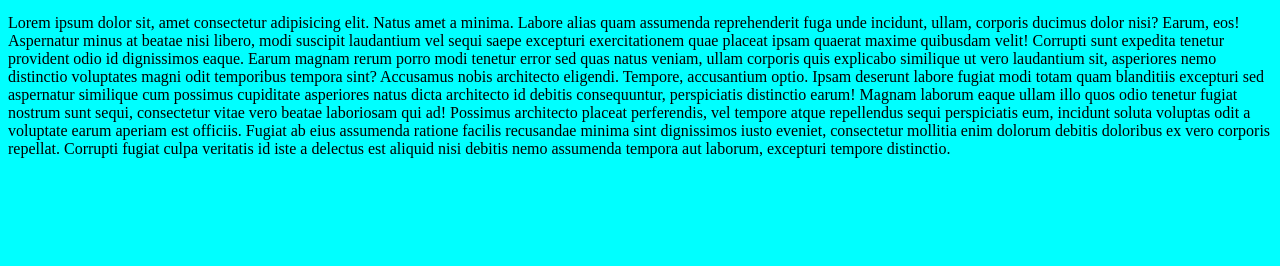
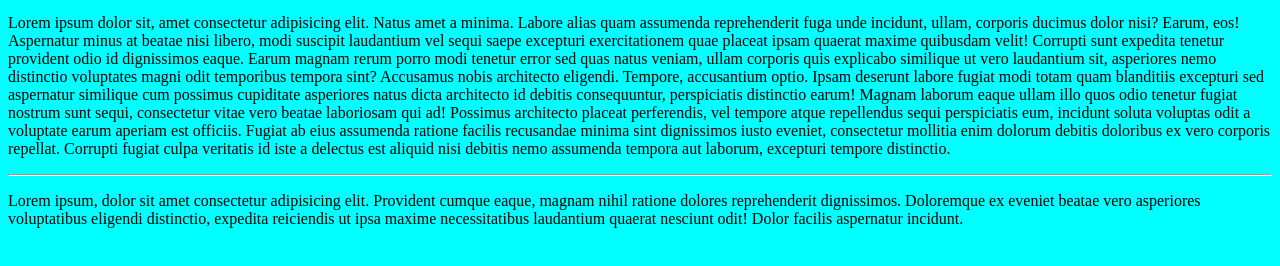
Before and after one commit to Astefan89/My_App, a plain HTML site: page index.html in a window 1280 px wide. Shown: the part 118-384 px from the top of the page. Drawn offline with Linux system fonts and the light colour scheme.

Commit message:
added links and p

```diff
--- a/index.html
+++ b/index.html
@@ -17,6 +17,8 @@
     <p>
         Lorem ipsum dolor sit, amet consectetur adipisicing elit. Natus amet a minima. Labore alias quam assumenda reprehenderit fuga unde incidunt, ullam, corporis ducimus dolor nisi? Earum, eos! Aspernatur minus at beatae nisi libero, modi suscipit laudantium vel sequi saepe excepturi exercitationem quae placeat ipsam quaerat maxime quibusdam velit! Corrupti sunt expedita tenetur provident odio id dignissimos eaque. Earum magnam rerum porro modi tenetur error sed quas natus veniam, ullam corporis quis explicabo similique ut vero laudantium sit, asperiores nemo distinctio voluptates magni odit temporibus tempora sint? Accusamus nobis architecto eligendi. Tempore, accusantium optio. Ipsam deserunt labore fugiat modi totam quam blanditiis excepturi sed aspernatur similique cum possimus cupiditate asperiores natus dicta architecto id debitis consequuntur, perspiciatis distinctio earum! Magnam laborum eaque ullam illo quos odio tenetur fugiat nostrum sunt sequi, consectetur vitae vero beatae laboriosam qui ad! Possimus architecto placeat perferendis, vel tempore atque repellendus sequi perspiciatis eum, incidunt soluta voluptas odit a voluptate earum aperiam est officiis. Fugiat ab eius assumenda ratione facilis recusandae minima sint dignissimos iusto eveniet, consectetur mollitia enim dolorum debitis doloribus ex vero corporis repellat. Corrupti fugiat culpa veritatis id iste a delectus est aliquid nisi debitis nemo assumenda tempora aut laborum, excepturi tempore distinctio.
     </p>
+    <hr>
+    <p>Lorem ipsum, dolor sit amet consectetur adipisicing elit. Provident cumque eaque, magnam nihil ratione dolores reprehenderit dignissimos. Doloremque ex eveniet beatae vero asperiores voluptatibus eligendi distinctio, expedita reiciendis ut ipsa maxime necessitatibus laudantium quaerat nesciunt odit! Dolor facilis aspernatur incidunt.</p>
     <script src="script.js"></script>
 </body>
 </html>
```
